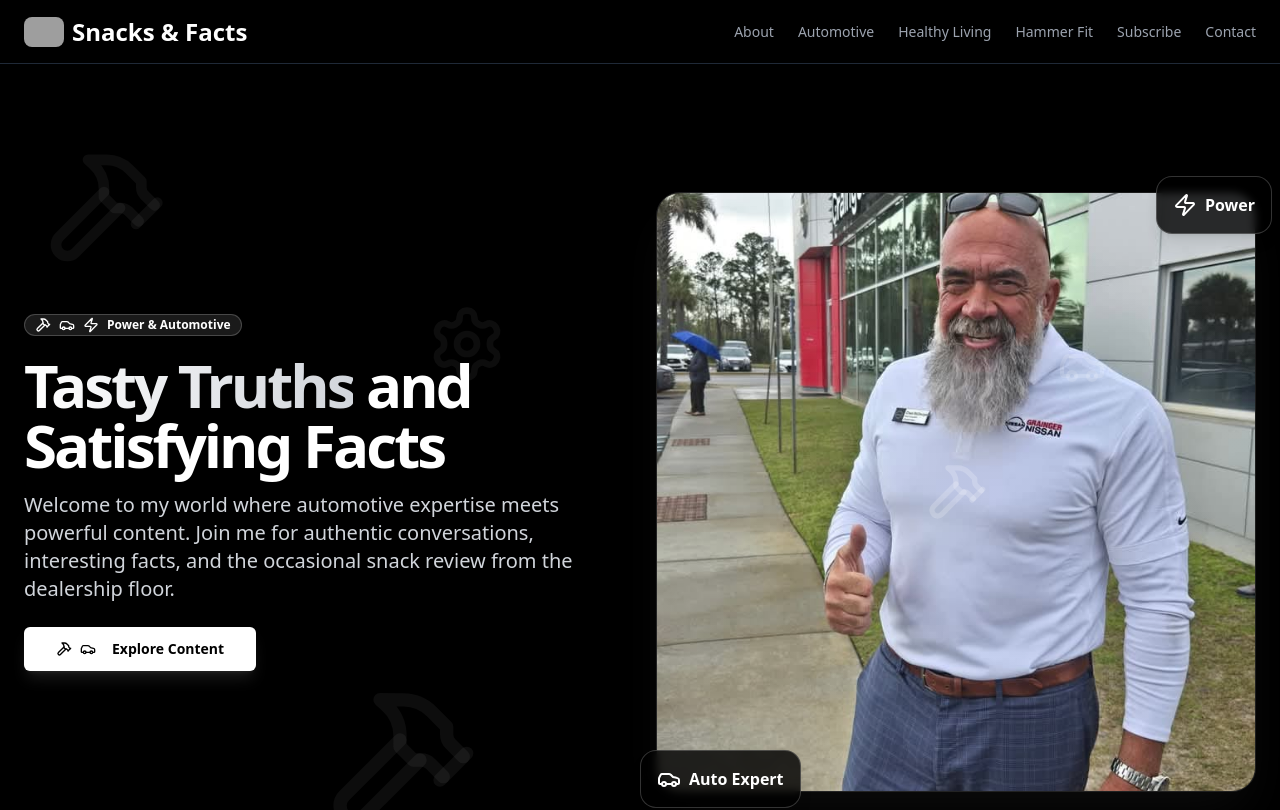
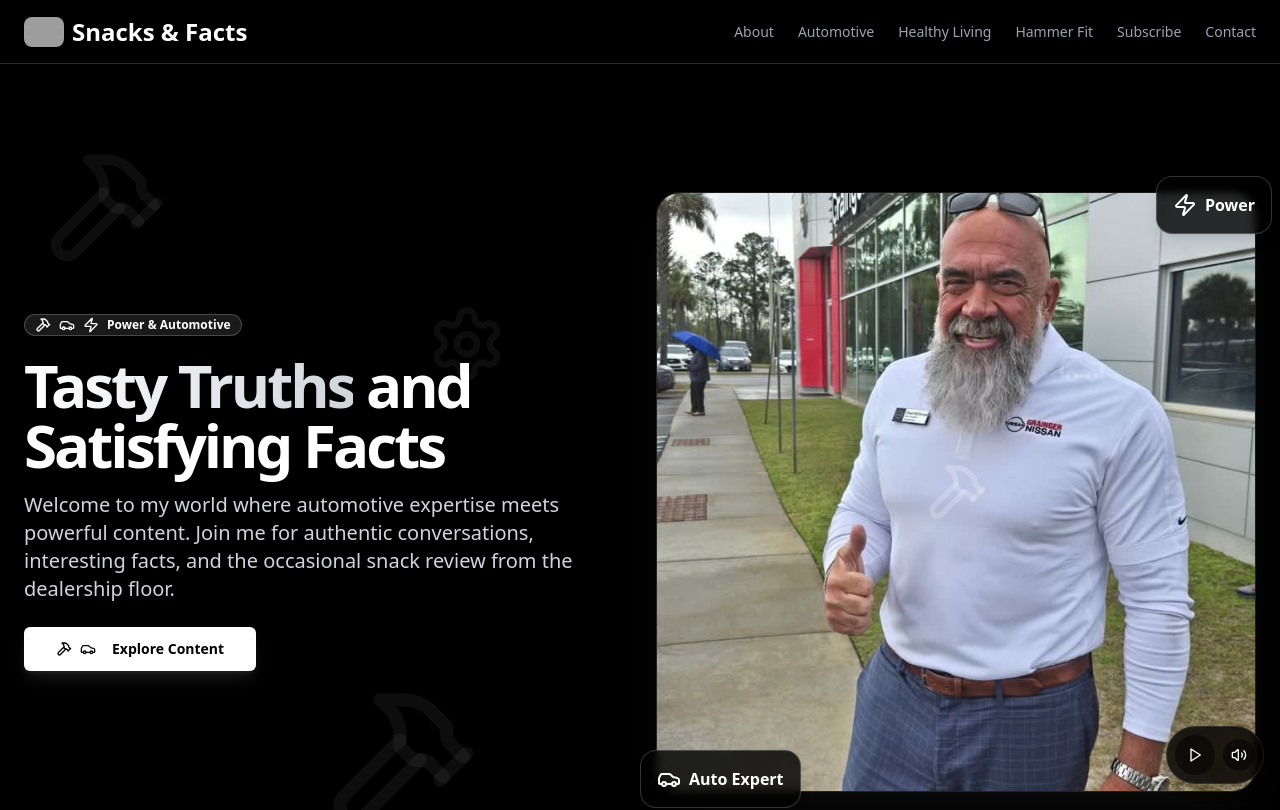
Before and after one commit to Block77778/Snacksandfactswebsite, a Next.js app: page / in a window 1280 px wide. Shown: the top 810 px of the page. Built offline with nearby package versions, Linux system fonts and the light colour scheme; grey boxes are pictures that could not be loaded.

Commit message:
Update audio-player.tsx

```diff
--- a/components/audio-player.tsx
+++ b/components/audio-player.tsx
@@ -1,139 +1,67 @@
 "use client"
 
 import { useState, useEffect, useRef } from "react"
-import { Volume2, VolumeX, Play, Pause } from "lucide-react"
+import { Play, Pause, Volume2, VolumeX } from "lucide-react"
 import { Button } from "@/components/ui/button"
 
 export function AudioPlayer() {
   const [isPlaying, setIsPlaying] = useState(false)
   const [isMuted, setIsMuted] = useState(false)
-  const [audioLoaded, setAudioLoaded] = useState(false)
-  const [audioError, setAudioError] = useState(false)
   const audioRef = useRef<HTMLAudioElement | null>(null)
 
-  // Initialize audio element
   useEffect(() => {
-    // Only initialize audio in the browser
-    if (typeof window === "undefined") return
-
-    const audio = new Audio()
-
-    // Set audio properties
+    // Create audio element
+    const audio = new Audio("/audio/Hammer.mp3")
     audio.loop = true
     audio.volume = 0.3
-    audio.preload = "metadata"
-
-    // Add error handling
-    audio.addEventListener("error", (e) => {
-      console.warn("Hammer audio failed to load:", e)
-      setAudioLoaded(false)
-      setAudioError(true)
-    })
-
-    audio.addEventListener("canplaythrough", () => {
-      setAudioLoaded(true)
-      setAudioError(false)
-    })
-
-    audio.addEventListener("loadeddata", () => {
-      setAudioLoaded(true)
-      setAudioError(false)
-    })
-
-    // Set source after event listeners are attached
-    audio.src = "/audio/Hammer.mp3"
-
     audioRef.current = audio
 
+    // Clean up on unmount
     return () => {
-      if (audio) {
-        audio.pause()
-        audio.removeEventListener("error", () => {})
-        audio.removeEventListener("canplaythrough", () => {})
-        audio.removeEventListener("loadeddata", () => {})
-        audio.src = ""
+      if (audioRef.current) {
+        audioRef.current.pause()
+        audioRef.current = null
       }
     }
   }, [])
 
-  // Handle play/pause
-  const togglePlay = async () => {
+  const togglePlay = () => {
     if (!audioRef.current) return
 
-    try {
-      if (isPlaying) {
-        audioRef.current.pause()
-        setIsPlaying(false)
-      } else {
-        // Check if audio is ready
-        if (audioRef.current.readyState < 2) {
-          // Try to load the audio
-          audioRef.current.load()
-          await new Promise((resolve, reject) => {
-            const timeout = setTimeout(() => reject(new Error("Audio load timeout")), 5000)
-            audioRef.current!.addEventListener(
-              "canplaythrough",
-              () => {
-                clearTimeout(timeout)
-                resolve(true)
-              },
-              { once: true },
-            )
-            audioRef.current!.addEventListener(
-              "error",
-              () => {
-                clearTimeout(timeout)
-                reject(new Error("Audio load failed"))
-              },
-              { once: true },
-            )
-          })
-        }
-
-        await audioRef.current.play()
-        setIsPlaying(true)
-      }
-    } catch (error) {
-      console.error("Audio play failed:", error)
-      setIsPlaying(false)
-      setAudioError(true)
-      // Show user-friendly message
-      alert("Audio playback failed. This may be due to browser restrictions or the audio file not being available.")
+    if (isPlaying) {
+      audioRef.current.pause()
+    } else {
+      audioRef.current.play().catch((e) => {
+        console.error("Audio playback failed:", e)
+      })
     }
+    setIsPlaying(!isPlaying)
   }
 
-  // Handle mute/unmute
   const toggleMute = () => {
     if (!audioRef.current) return
 
-    const newMutedState = !isMuted
-    audioRef.current.muted = newMutedState
-    setIsMuted(newMutedState)
-  }
-
-  // Don't render if there's an error and audio never loaded
-  if (audioError && !audioLoaded) {
-    return null
+    audioRef.current.muted = !isMuted
+    setIsMuted(!isMuted)
   }
 
   return (
-    <div className="fixed bottom-4 right-4 z-50 flex gap-2">
+    <div className="fixed bottom-4 right-4 z-50 flex items-center gap-2 bg-black/80 backdrop-blur-sm p-2 rounded-full shadow-lg border border-white/10">
       <Button
+        size="icon"
+        variant="ghost"
+        className="h-10 w-10 rounded-full bg-black/50 text-white hover:bg-black/70"
         onClick={togglePlay}
-        size="sm"
-        className="bg-black/80 hover:bg-black text-white border border-white/20 backdrop-blur-sm shadow-lg"
-        aria-label={isPlaying ? "Pause Hammer's message" : "Play Hammer's message"}
-        disabled={audioError}
+        aria-label={isPlaying ? "Pause audio" : "Play audio"}
       >
-        {isPlaying ? <Pause className="h-4 w-4" /> : <Play className="h-4 w-4" />}
+        {isPlaying ? <Pause className="h-5 w-5" /> : <Play className="h-5 w-5" />}
       </Button>
-
       <Button
+        size="icon"
+        variant="ghost"
+        className="h-8 w-8 rounded-full bg-black/50 text-white hover:bg-black/70"
         onClick={toggleMute}
-        size="sm"
-        className="bg-black/80 hover:bg-black text-white border border-white/20 backdrop-blur-sm shadow-lg"
-        aria-label={isMuted ? "Unmute Hammer's message" : "Mute Hammer's message"}
-        disabled={audioError || !isPlaying}
+        aria-label={isMuted ? "Unmute audio" : "Mute audio"}
       >
         {isMuted ? <VolumeX className="h-4 w-4" /> : <Volume2 className="h-4 w-4" />}
       </Button>
```
